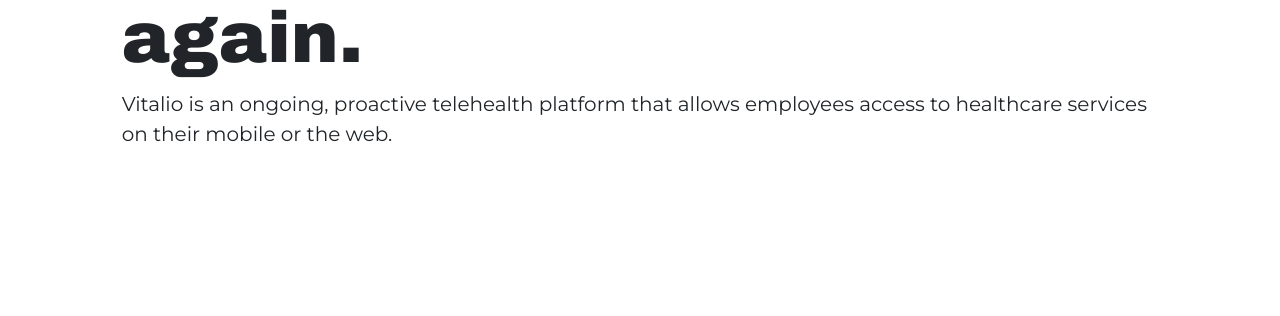
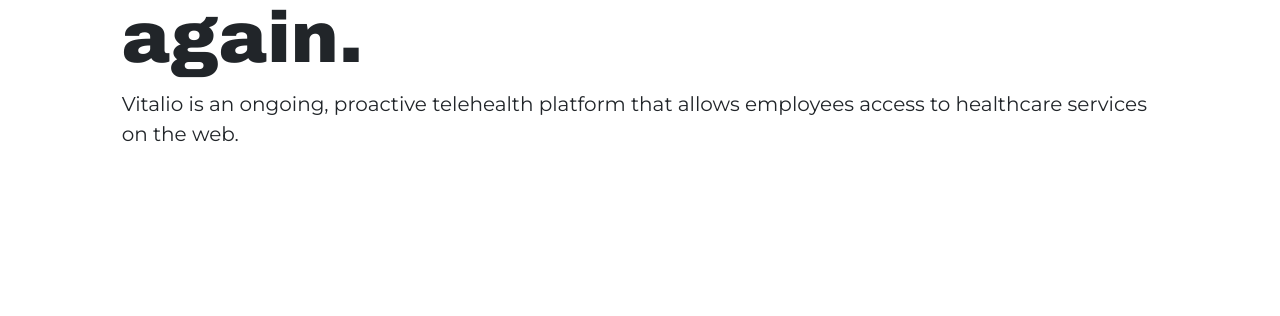
Before and after one commit to obakeng-develops/vitalio, a Django app: page / in a window 1280 px wide. Shown: the part 378-694 px from the top of the page. Run offline with Django 3.2, Linux system fonts and the light colour scheme; parts of the project's set-up code (start-up, migrations or seed data) failed here and were passed over; some libraries are stand-ins or nearby versions.

Commit message:
Removed a word on home page.

```diff
--- a/vitalio/pages/templates/pages/home.html
+++ b/vitalio/pages/templates/pages/home.html
@@ -10,7 +10,7 @@
             <div class="my-5">
                 <h1 class="display-3">Make the workplace psychologically safe again.</h1>
                 <p class="lead">Vitalio is an ongoing, proactive telehealth platform that allows employees access to healthcare
-                    services on their mobile or the web.
+                    services on the web.
                 </p>
             </div>
         </div>
```
